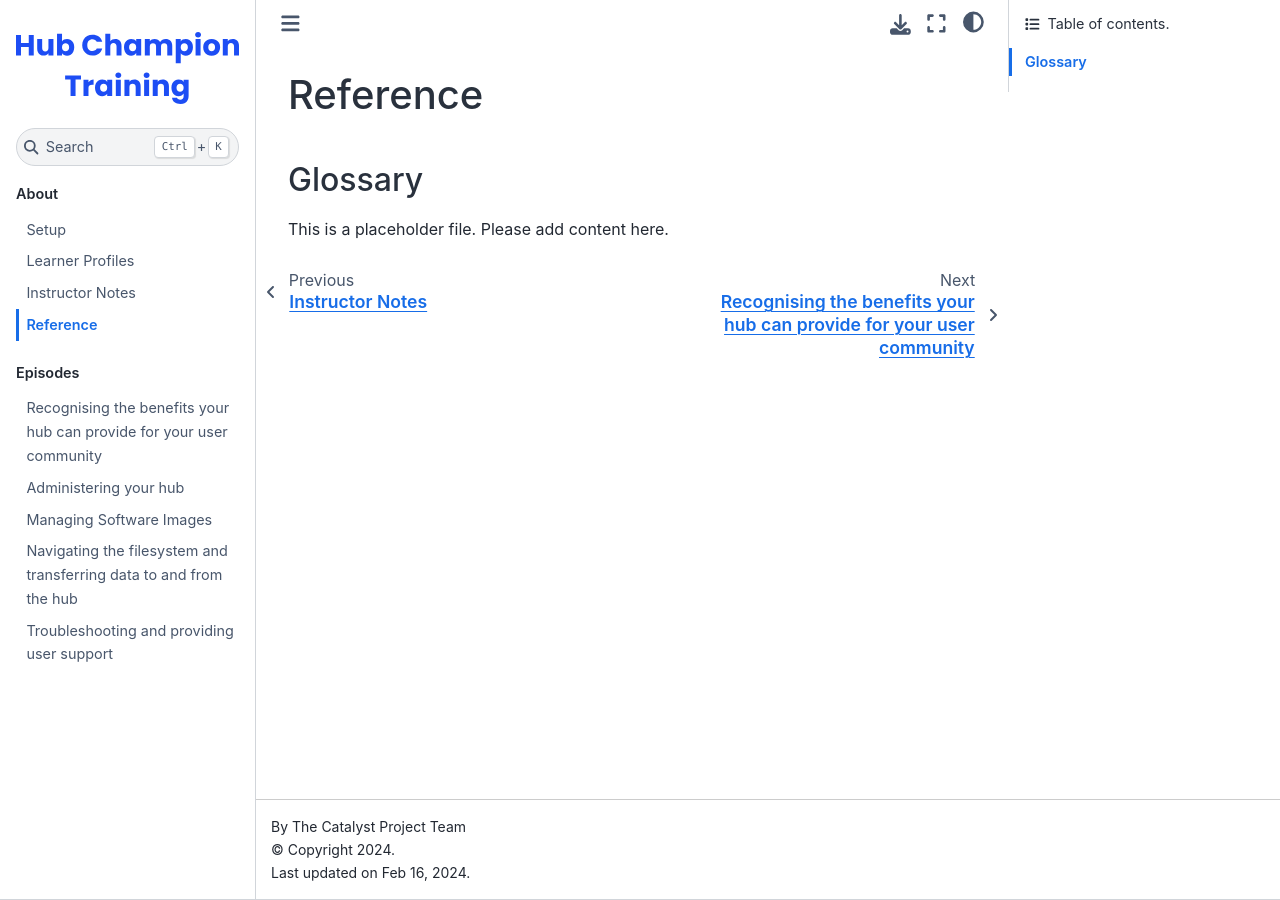
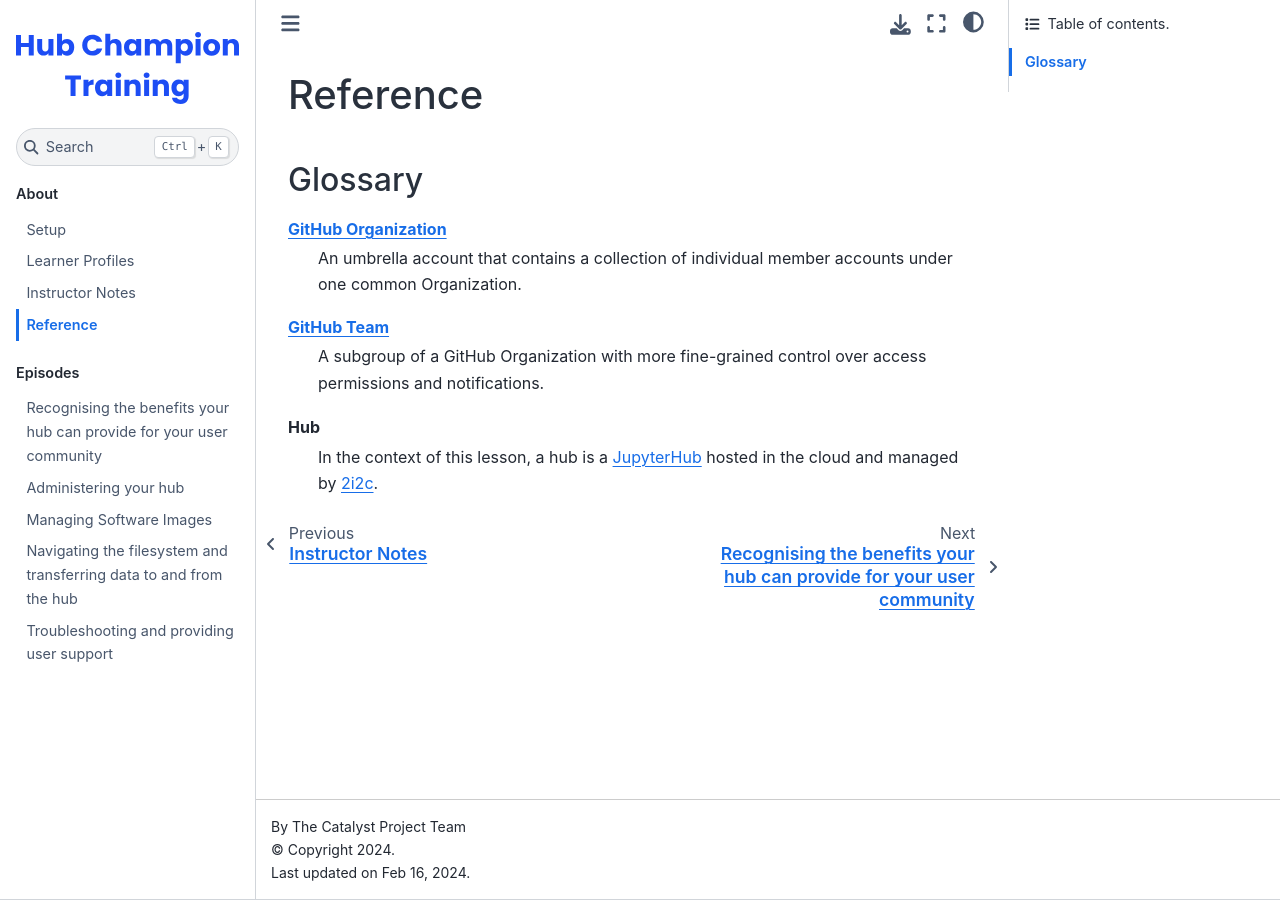
Before and after one commit to czi-catalystproject/hub-champion-training, a Jupyter Book: the page built from learners/reference.md, in a window 1280 px wide. Built offline with Jupyter Book 1.0.4 settings and Sphinx 7.4.7 and the Sphinx Book theme 1.1.4, drawn with Linux system fonts in a browser that asks for light colours; nearby versions of some CDN libraries.

Commit message:
Add glossary terms

```diff
--- a/learners/reference.md
+++ b/learners/reference.md
@@ -2,4 +2,13 @@
 
 ## Glossary
 
-This is a placeholder file. Please add content here.
+(glossary:github-org)=
+[GitHub Organization](https://docs.github.com/en/organizations/collaborating-with-groups-in-organizations/about-organizations)
+: An umbrella account that contains a collection of individual member accounts under one common Organization.
+
+(glossary:github-team)=
+[GitHub Team](https://docs.github.com/en/organizations/organizing-members-into-teams/about-teams)
+: A subgroup of a GitHub Organization with more fine-grained control over access permissions and notifications.
+
+Hub
+: In the context of this lesson, a hub is a [JupyterHub](https://jupyter.org/hub) hosted in the cloud and managed by [2i2c](https://2i2c.org/).
```
